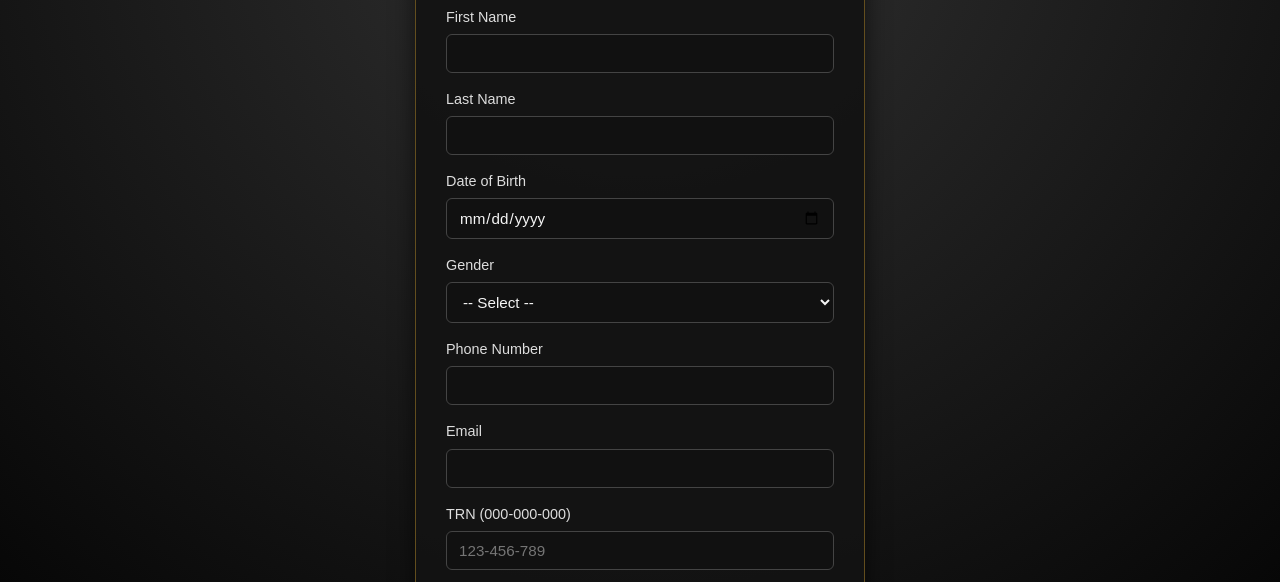
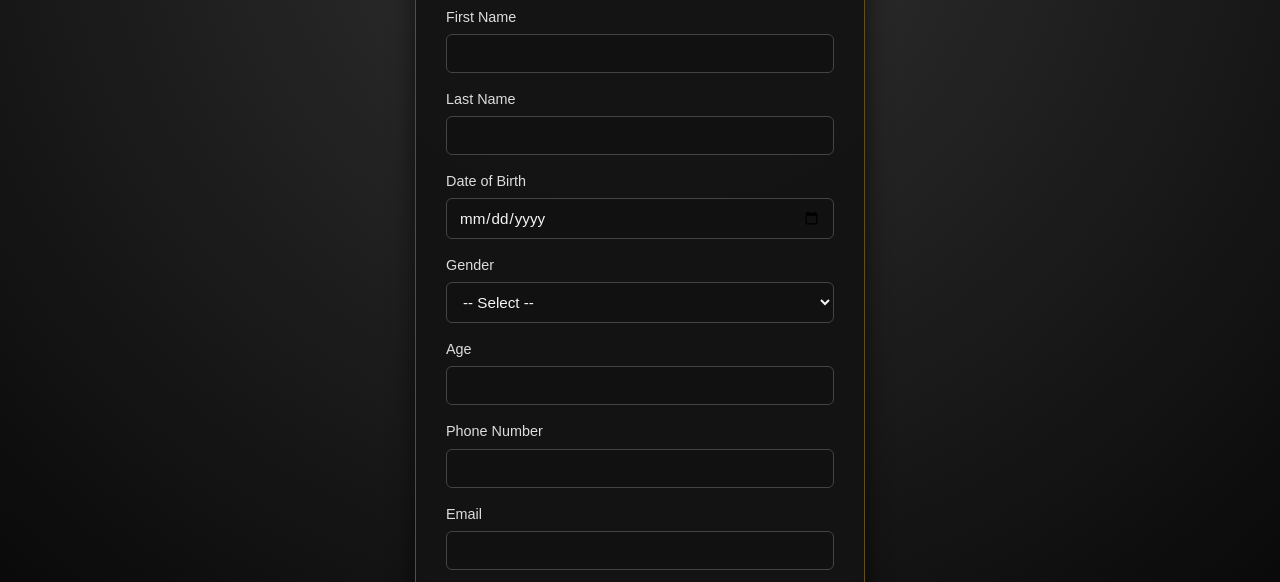
Before and after one commit to Josan-Williams/Web-Programming-GroupWork, a plain HTML site: page The Modern Men Grooming 2/codes/register.html in a window 1280 px wide. Shown: the part 158-740 px from the top of the page. Drawn offline with Linux system fonts and the light colour scheme; files whose address does not match are found by name.

Commit message:
Update register.html

```diff
--- a/The Modern Men Grooming 2/codes/register.html
+++ b/The Modern Men Grooming 2/codes/register.html
@@ -51,6 +51,12 @@
       </select>
     </div>
 
+      <div class="form-group">
+      <label for="age">Age</label>
+    <input id="age" type="number" name="age" required>
+      </div>
+
+
     <div class="form-group">
       <label for="phone">Phone Number</label>
       <input id="phone" type="tel" required>
```
